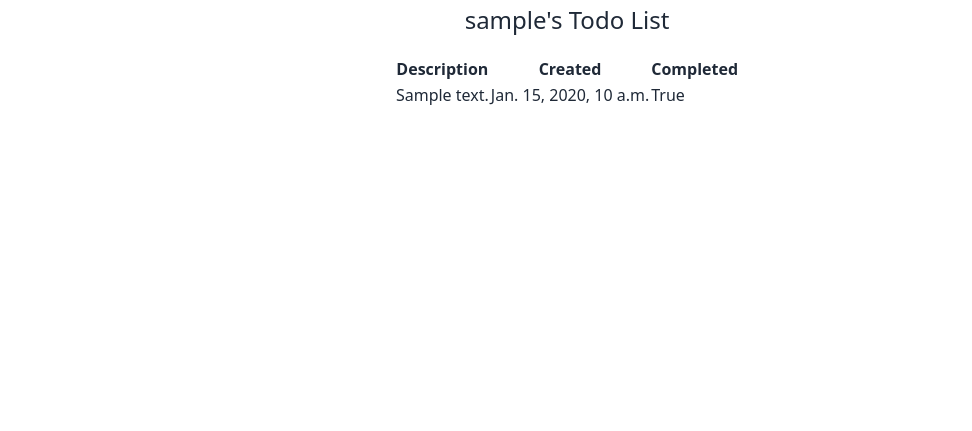
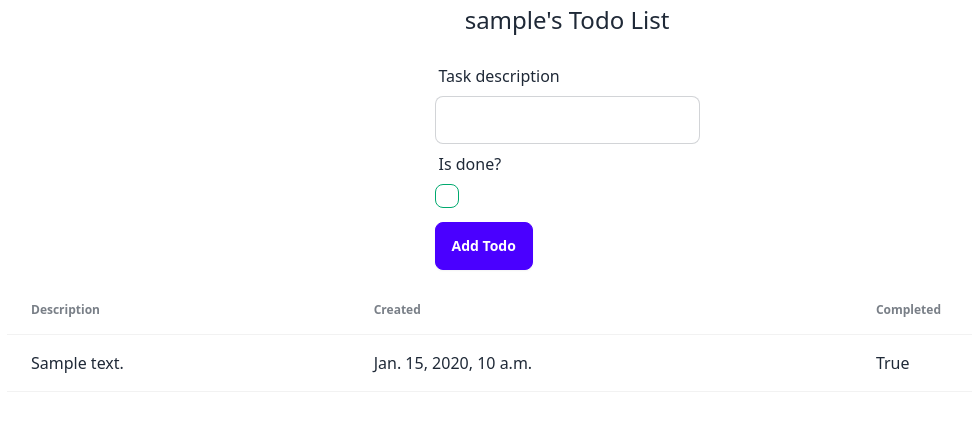
Before and after one commit to olksndrdevhub/htmx-daisy-todo, a Django app: page / in a window 1280 px wide. Shown: the top 431 px of the page, without its empty margins (73-1045 px from the left). Run offline with Django 4.2, Linux system fonts and the light colour scheme; a user stored in the database is signed in; tables that the repository leaves empty hold one stand-in row (values such as "Sample post"); some libraries are stand-ins or nearby versions.

Commit message:
add htmx, add task creation option

```diff
--- a/core/settings.py
+++ b/core/settings.py
@@ -43,6 +43,8 @@ INSTALLED_APPS = [
     'allauth.socialaccount',
 
     'todo',
+
+    'widget_tweaks',
 ]
 
 MIDDLEWARE = [
--- a/requirements.txt
+++ b/requirements.txt
@@ -1,2 +1,3 @@
 Django==4.2.7
 django-allauth==0.58.2
+django-widget-tweaks==1.5.0
--- a/templates/base.html
+++ b/templates/base.html
@@ -7,6 +7,7 @@
 
     <link href="https://cdn.jsdelivr.net/npm/daisyui@4.3.1/dist/full.min.css" rel="stylesheet" type="text/css" />
     <script src="https://cdn.tailwindcss.com?plugins=typography"></script>
+    <script src="https://unpkg.com/htmx.org@1.9.8" integrity="sha384-rgjA7mptc2ETQqXoYC3/zJvkU7K/aP44Y+z7xQuJiVnB/422P/Ak+F/AqFR7E4Wr" crossorigin="anonymous"></script>
 </head>
 <body>
     {% block content %}
--- /dev/null
+++ b/todo/forms.py
@@ -0,0 +1,9 @@
+from django import forms
+
+from todo.models import Todo
+
+
+class TodoForm(forms.ModelForm):
+    class Meta:
+        model = Todo
+        fields = ['description', 'is_done']
--- a/todo/templates/index.html
+++ b/todo/templates/index.html
@@ -1,10 +1,32 @@
 {% extends 'base.html' %}
+{% load widget_tweaks %}
+
 
 {% block content %}
     <div class="flex flex-col items-center mx-10 md:mx-20">
         <h1 class="prose-2xl mb-4">{{ user.username }}'s Todo List</h1>
 
-        <table>
+        <form class="mb-4"
+            hx-post="{% url 'add_todo' %}"
+            hx-target="#todo-table-body"
+            hx-select="#todo-table-body"
+            hx-swap="outerHTML transition:true"
+            >
+            {% csrf_token %}
+
+            <div class="form-control">
+                <label class="label" for="id_description">Task description</label>
+                {% render_field form.description class="input input-bordered" %}
+            </div>
+            <div class="form-checkbox">
+                <label class="label" for="id_is_done">Is done?</label>
+                {% render_field form.is_done class="checkbox checkbox-success" %}
+            </div>
+
+            <button class="btn btn-primary mt-2 text-white" type="submit">Add Todo</button>
+        </form>
+
+        <table class="table table-zebra table-lg">
             <thead>
                 <tr>
                     <th>Description</th>
--- a/todo/urls.py
+++ b/todo/urls.py
@@ -18,4 +18,7 @@ from django.urls import path
 
 from todo import views
 
-urlpatterns = [path("", views.index, name="index")]
+urlpatterns = [
+    path("", views.index, name="index"),
+    path("add/", views.add_todo, name="add_todo"),
+]
--- a/todo/views.py
+++ b/todo/views.py
@@ -1,11 +1,25 @@
 from django.shortcuts import render
 from django.contrib.auth.decorators import login_required
+from django.views.decorators.http import require_POST
 
 from todo.models import Todo
+from todo.forms import TodoForm
 # Create your views here.
 
 
 @login_required
 def index(request):
-    context = {"todos": Todo.objects.filter(user=request.user)}
+    context = {"todos": Todo.objects.filter(user=request.user), "form": TodoForm()}
     return render(request, "index.html", context)
+
+
+
+@login_required
+@require_POST
+def add_todo(request):
+    form = TodoForm(request.POST)
+    if form.is_valid():
+        todo = form.save(commit=False)
+        todo.user = request.user
+        todo.save()
+    return index(request)
```
